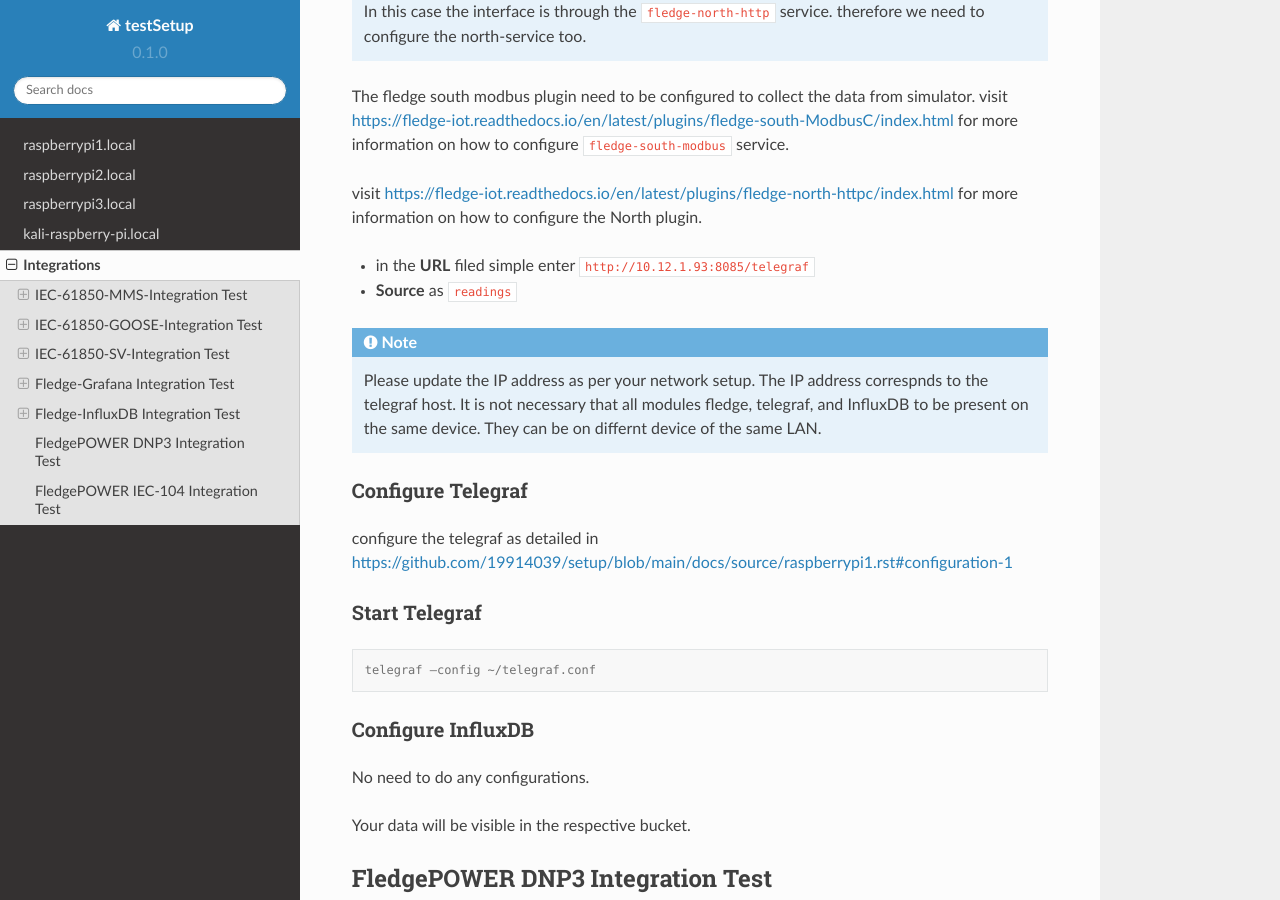
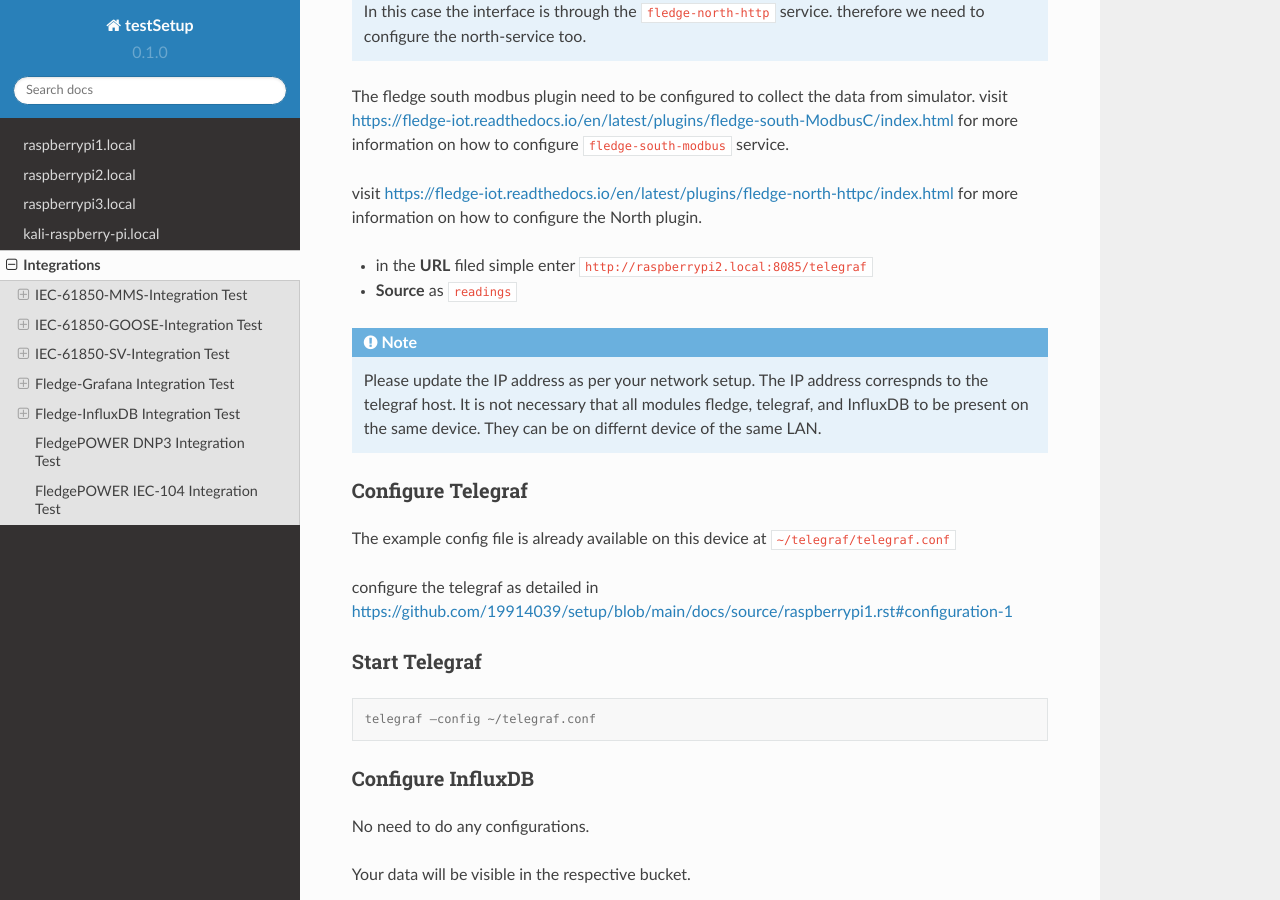
Before and after one commit to suresh-iitr/setup, a Sphinx documentation site: the page built from docs/source/integrations.rst, in a window 1280 px wide and 900 px high, scrolled down 13349 px. Built offline with Sphinx 7.4.7 and the Read the Docs theme 2.0.0, drawn with Linux system fonts in a browser that asks for light colours; some of the changed lines change nothing that is shown.

Commit message:
Update integrations.rst

```diff
--- a/docs/source/integrations.rst
+++ b/docs/source/integrations.rst
@@ -630,7 +630,7 @@ The fledge south modbus plugin need to be configured to collect the data from si
 
 visit https://fledge-iot.readthedocs.io/en/latest/plugins/fledge-north-httpc/index.html for more information on how to configure the North plugin.
 
-- in the **URL** filed simple enter ``http://10.12.1.93:8085/telegraf``
+- in the **URL** filed simple enter ``http://raspberrypi2.local:8085/telegraf``
 
 - **Source** as ``readings``
 
@@ -642,6 +642,7 @@ visit https://fledge-iot.readthedocs.io/en/latest/plugins/fledge-north-httpc/ind
 Configure Telegraf
 ------
 
+The example config file is already available on this device at ``~/telegraf/telegraf.conf``
 
 configure the telegraf as detailed in https://github.com/19914039/setup/blob/main/docs/source/raspberrypi1.rst#configuration-1
 
```
